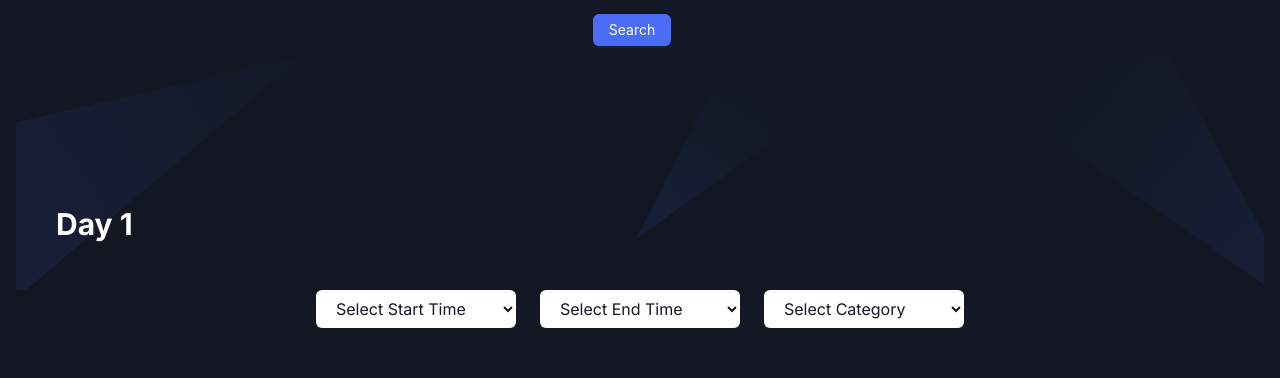
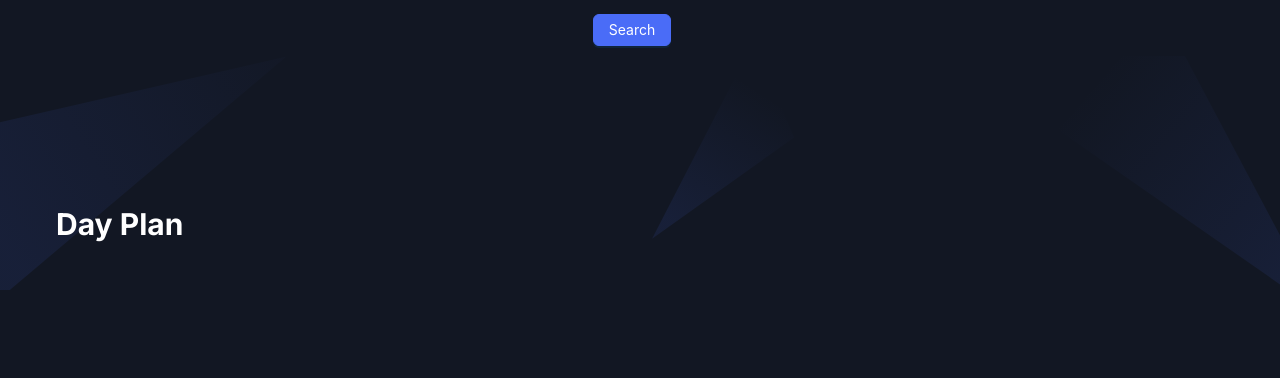
Before and after one commit to knightempire/travel, a Next.js app: page /explore in a window 1280 px wide. Shown: the part 354-732 px from the top of the page. Built offline with nearby package versions, Linux system fonts and the light colour scheme.

Commit message:
input field update

```diff
--- a/src/app/explore/ExplorePage.tsx
+++ b/src/app/explore/ExplorePage.tsx
@@ -4,11 +4,13 @@ import { Input, Button, Form, DatePicker } from "antd";
 import dayjs from "dayjs";
 import Breadcrumb from "@/components/Common/Breadcrumb";
 import 'antd/dist/reset.css';
+import InputComponent from "@/components/input/input";
 
-const TravelSearchPage: React.FC = () => {
+const ExplorePage: React.FC = () => {
   const [form] = Form.useForm();
   const [isPageLoaded, setIsPageLoaded] = useState(false);
   const [fromDate, setFromDate] = useState<dayjs.Dayjs | null>(null);
+  const [tripDays, setTripDays] = useState<number>(0); // State to store trip duration
 
   useEffect(() => {
     setTimeout(() => setIsPageLoaded(true), 100);
@@ -20,11 +22,15 @@ const TravelSearchPage: React.FC = () => {
       const toDate = dayjs(values.enddate);
 
       // Calculate the difference in days
-      const daysDifference = toDate.diff(fromDate, 'day');
+      const daysDifference = toDate.diff(fromDate, "day");
 
       console.log("Form values:", values);
       console.log(`Total trip duration: ${daysDifference + 1} days`);
-      console.log(`From: ${fromDate.format('YYYY-MM-DD')} to ${toDate.format('YYYY-MM-DD')}`);
+      console.log(
+        `From: ${fromDate.format("YYYY-MM-DD")} to ${toDate.format("YYYY-MM-DD")}`
+      );
+
+      setTripDays(daysDifference + 1); // Update trip duration state
     }
   };
 
@@ -34,10 +40,14 @@ const TravelSearchPage: React.FC = () => {
   };
 
   const disabledToDate = (current: dayjs.Dayjs) => {
-    return (fromDate && current <= fromDate) || (!fromDate && current < dayjs().startOf('day'));
+    return (
+      (fromDate && current <= fromDate) ||
+      (!fromDate && current < dayjs().startOf("day"))
+    );
   };
 
   return (
+    <>
       <div
         className={`transition-opacity duration-1000 ${
           isPageLoaded ? "opacity-100" : "opacity-0"
@@ -100,7 +110,9 @@ const TravelSearchPage: React.FC = () => {
                   placeholder="Select From Date"
                   format="YYYY-MM-DD"
                   onChange={handleFromDateChange}
-                disabledDate={(current) => current < dayjs().startOf('day')}
+                  disabledDate={(current) =>
+                    current < dayjs().startOf("day")
+                  }
                 />
               </Form.Item>
 
@@ -142,7 +154,11 @@ const TravelSearchPage: React.FC = () => {
           </div>
         </section>
       </div>
+      {/* Pass the trip duration to InputComponent */}
+      <InputComponent tripDays={tripDays} />
+
+    </>
   );
 };
 
-export default TravelSearchPage;
+export default ExplorePage;
--- a/src/app/explore/page.tsx
+++ b/src/app/explore/page.tsx
@@ -1,7 +1,5 @@
 import { Metadata } from "next";
-import Breadcrumb from "@/components/Common/Breadcrumb";
 import ExplorePage from "./ExplorePage";
-import Date from "@/components/input/input";
 
 export const metadata: Metadata = {
   title: "Blog Page | Free Next.js Template for Startup and SaaS",
@@ -12,7 +10,6 @@ export default function Page() {
   return (
     <>
       <ExplorePage />
-      <Date />
     </>
   );
 }
--- a/src/components/input/input.tsx
+++ b/src/components/input/input.tsx
@@ -1,10 +1,15 @@
 "use client";
 import React, { useState, useEffect } from "react";
 import Breadcrumb from "@/components/Common/Breadcrumb";
-const DayOneComponent: React.FC = () => {
-  const [startTime, setStartTime] = useState<string>("");
-  const [endTime, setEndTime] = useState<string>("");
-  const [category, setCategory] = useState<string>("");
+
+interface InputComponentProps {
+  tripDays: number; // Prop to receive the trip duration
+}
+
+const DayOneComponent: React.FC<InputComponentProps> = ({ tripDays }) => {
+  const [dayDetails, setDayDetails] = useState<
+    { startTime: string; endTime: string; category: string }[][]
+  >([]);
   const [isPageLoaded, setIsPageLoaded] = useState<boolean>(false);
 
   const timeOptions = Array.from({ length: 24 }, (_, i) => {
@@ -14,35 +19,69 @@ const DayOneComponent: React.FC = () => {
 
   const categories = ["Temple", "Beach", "Museum", "Park", "Mall"];
 
-  // Trigger opacity transition on page load
   useEffect(() => {
+    setDayDetails(Array.from({ length: tripDays }, () => []));
     setTimeout(() => setIsPageLoaded(true), 100);
-  }, []);
+  }, [tripDays]);
 
+  const handleInputChange = (
+    dayIndex: number,
+    slotIndex: number,
+    field: "startTime" | "endTime" | "category",
+    value: string
+  ) => {
+    const updatedDetails = [...dayDetails];
+    updatedDetails[dayIndex][slotIndex] = {
+      ...updatedDetails[dayIndex][slotIndex],
+      [field]: value,
+    };
+    setDayDetails(updatedDetails);
+  };
 
+  const handleAddSlot = (dayIndex: number) => {
+    const updatedDetails = [...dayDetails];
+    updatedDetails[dayIndex].push({ startTime: "", endTime: "", category: "" });
+    setDayDetails(updatedDetails);
+  };
+
+  const handleSubmit = (dayIndex: number) => {
+    console.log(`Day ${dayIndex + 1} Details:`, dayDetails[dayIndex]);
+  };
 
   return (
     <>
-      {/* Breadcrumb Section (Including Day 1 Header and Form) */}
       <section
         className={`pb-[120px] pt-[10px] transition-opacity duration-1000 ${
           isPageLoaded ? "opacity-100" : "opacity-0"
         }`}
       >
-        <div className="mx-auto px-4">
-          {/* Header Section */}
-          <Breadcrumb
-        pageName="Day 1"
-        description=""
-      />
-          {/* Form Section Below the Header */}
-          <form className="flex flex-wrap justify-center items-center gap-6">
+        <Breadcrumb pageName="Day Plan" description="" />
+        <div className="mx-auto px-6 sm:px-10 lg:px-16"> {/* Adjusted padding */}
+          {tripDays > 0 && (
+            <div>
+              {Array.from({ length: tripDays }).map((_, dayIndex) => (
+                <div key={dayIndex} className="mb-8">
+                  <h1 className="text-2xl font-bold">Day {dayIndex + 1}</h1>
+
+                  <form
+                    className="flex flex-col gap-6"
+                    onSubmit={(e) => {
+                      e.preventDefault();
+                      handleSubmit(dayIndex);
+                    }}
+                  >
+                    {dayDetails[dayIndex]?.map((_, slotIndex) => (
+                      <div
+                        key={slotIndex}
+                        className="flex flex-wrap gap-4 lg:gap-6 w-full"
+                      >
                         {/* Start Time */}
                         <div className="flex flex-col w-full sm:w-[200px]">
                           <select
-                id="startTime"
-                value={startTime}
-                onChange={(e) => setStartTime(e.target.value)}
+                            value={dayDetails[dayIndex][slotIndex]?.startTime || ""}
+                            onChange={(e) =>
+                              handleInputChange(dayIndex, slotIndex, "startTime", e.target.value)
+                            }
                             className="px-4 py-2 bg-white text-black rounded-md shadow-sm focus:outline-none focus:ring-2 focus:ring-primary"
                           >
                             <option value="" disabled>
@@ -59,9 +98,10 @@ const DayOneComponent: React.FC = () => {
                         {/* End Time */}
                         <div className="flex flex-col w-full sm:w-[200px]">
                           <select
-                id="endTime"
-                value={endTime}
-                onChange={(e) => setEndTime(e.target.value)}
+                            value={dayDetails[dayIndex][slotIndex]?.endTime || ""}
+                            onChange={(e) =>
+                              handleInputChange(dayIndex, slotIndex, "endTime", e.target.value)
+                            }
                             className="px-4 py-2 bg-white text-black rounded-md shadow-sm focus:outline-none focus:ring-2 focus:ring-primary"
                           >
                             <option value="" disabled>
@@ -78,9 +118,10 @@ const DayOneComponent: React.FC = () => {
                         {/* Category */}
                         <div className="flex flex-col w-full sm:w-[200px]">
                           <select
-                id="category"
-                value={category}
-                onChange={(e) => setCategory(e.target.value)}
+                            value={dayDetails[dayIndex][slotIndex]?.category || ""}
+                            onChange={(e) =>
+                              handleInputChange(dayIndex, slotIndex, "category", e.target.value)
+                            }
                             className="px-4 py-2 bg-white text-black rounded-md shadow-sm focus:outline-none focus:ring-2 focus:ring-primary"
                           >
                             <option value="" disabled>
@@ -93,7 +134,33 @@ const DayOneComponent: React.FC = () => {
                             ))}
                           </select>
                         </div>
+                      </div>
+                    ))}
+
+                    {/* Buttons Row */}
+                    <div className="flex flex-col sm:flex-row items-center sm:gap-6 mt-4 sm:mt-0"> {/* Adjusted for mobile responsiveness */}
+                      {/* Add Slot Button */}
+                      <button
+                        type="button"
+                        onClick={() => handleAddSlot(dayIndex)}
+                        className="px-6 py-2 bg-gray-400 text-white font-bold rounded-md shadow-lg hover:bg-gray-500 transition mb-4 sm:mb-0" // mb-4 for mobile, no margin for larger screens
+                      >
+                        <span className="mr-2">+</span>Add Slot
+                      </button>
+
+                      {/* Submit Button */}
+                      <button
+                        type="submit"
+                        className="px-6 py-2 bg-primary text-white font-bold rounded-md shadow-lg hover:bg-primary-dark transition"
+                      >
+                        Submit Day {dayIndex + 1}
+                      </button>
+                    </div>
                   </form>
+                </div>
+              ))}
+            </div>
+          )}
         </div>
       </section>
     </>
```
Lines whose indentation alone changed are shown as unchanged.
